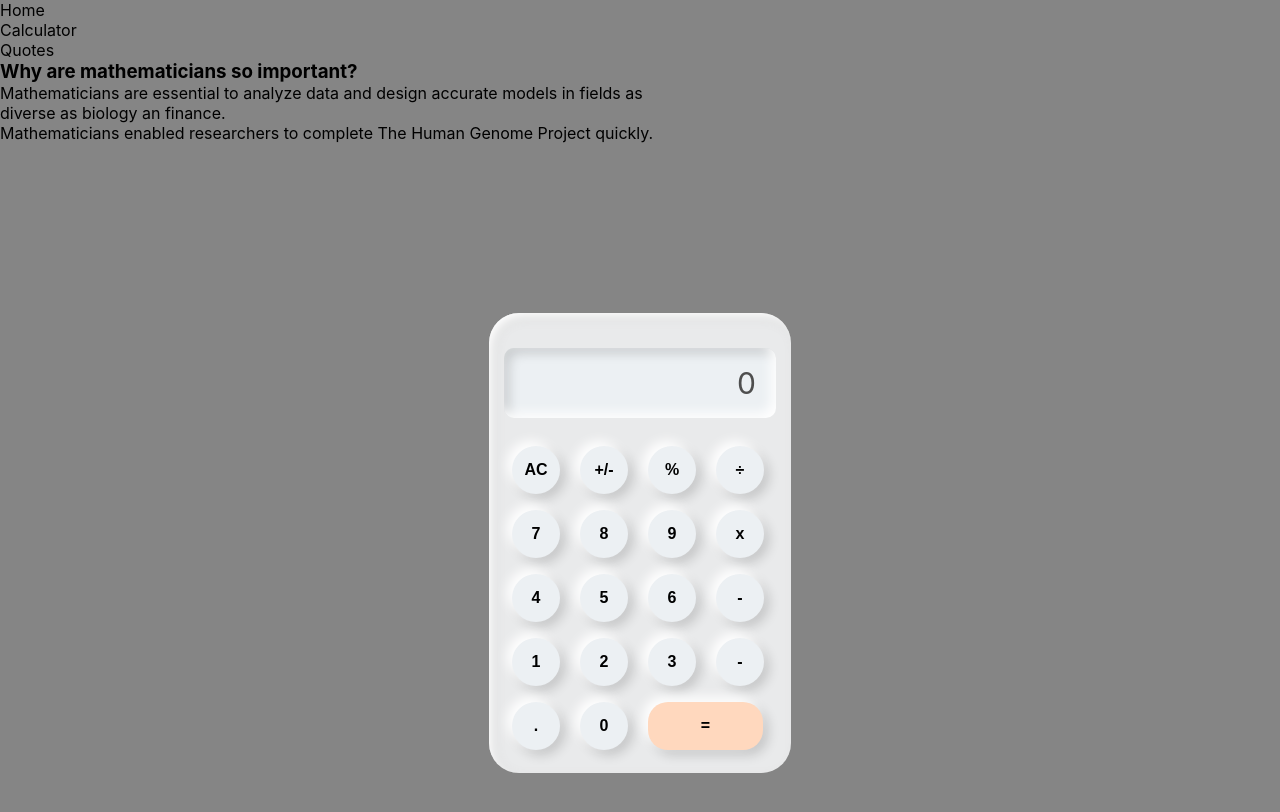
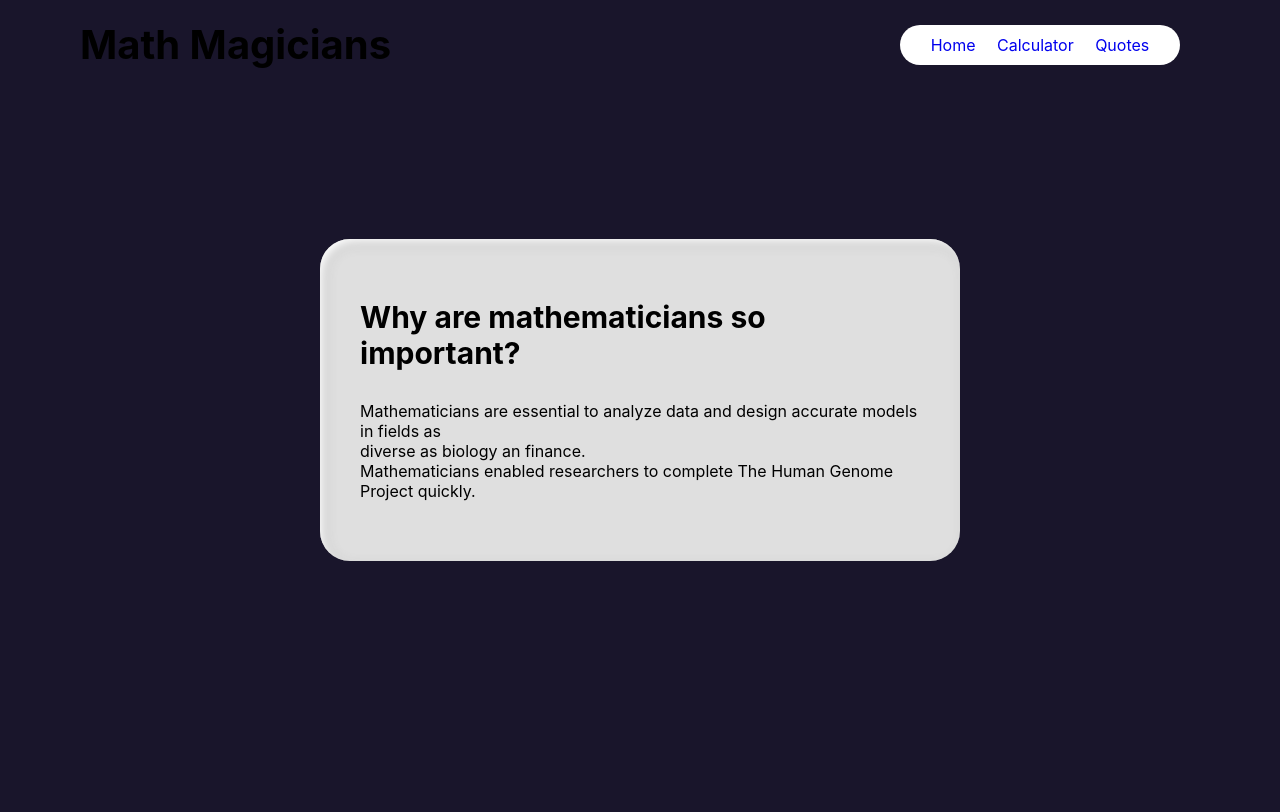
Before and after one commit to joel-kalema/Math-Magicians, a React (Create React App) app: page /quote in a window 1280 px wide. Shown: the top 812 px of the page. Built offline with nearby package versions, Linux system fonts and the light colour scheme.

Commit message:
Added the style

```diff
--- a/package.json
+++ b/package.json
@@ -10,6 +10,7 @@
     "big.js": "^6.1.1",
     "react": "^18.0.0",
     "react-dom": "^18.0.0",
+    "react-router-dom": "^6.3.0",
     "react-scripts": "5.0.1",
     "web-vitals": "^2.1.4"
   },
--- a/src/App.css
+++ b/src/App.css
@@ -3,5 +3,67 @@
 }
 
 body {
-  background-color: rgb(133, 133, 133);
+  background-color: rgb(25, 21, 43);
 }
+
+a {
+  text-decoration: none;
+}
+
+nav {
+  width: 100%;
+  position: fixed;
+  display: flex;
+  justify-content: space-between;
+  align-items: center;
+  padding: 20px 80px;
+}
+
+nav h1 {
+  font-size: 40px;
+}
+
+nav ul {
+  display: flex;
+  justify-content: space-around;
+  align-items: center;
+  background-color: #fff;
+  width: 25%;
+  margin-right: 20px;
+  padding: 10px 20px;
+  border-radius: 30px;
+  -webkit-border-radius: 30px;
+  -moz-border-radius: 30px;
+  -ms-border-radius: 30px;
+  -o-border-radius: 30px;
+}
+
+nav ul li {
+  list-style: none;
+}
+
+.quote {
+  display: flex;
+  justify-content: center;
+  align-items: center;
+  width: 100%;
+  height: 80vh;
+  padding-top: 20vh;
+}
+
+.quote-container {
+  width: 50%;
+  background-color: rgb(223, 223, 223);
+  box-shadow: inset 5px 5px 12px #fff, inset 5px 5px 12px rgba(0, 0, 0, 0.281);
+  padding: 60px 40px;
+  border-radius: 30px;
+  -webkit-border-radius: 30px;
+  -moz-border-radius: 30px;
+  -ms-border-radius: 30px;
+  -o-border-radius: 30px;
+}
+
+.quote-container h1 {
+  font-size: 30px;
+  margin-bottom: 30px;
+}
--- a/src/App.js
+++ b/src/App.js
@@ -1,24 +1,21 @@
 import React from 'react';
 import './App.css';
+import { BrowserRouter as Router, Routes, Route } from 'react-router-dom';
 import Calculator from './component/calculator';
 import Nav from './component/navBar';
 import Quote from './component/Quote';
 
-class App extends React.Component {
-  constructor() {
-    super();
-    this.state = {};
-  }
-
-  render() {
-    return (
-      <div>
-        <Nav />
-        <Quote />
-        <Calculator />
-      </div>
-    );
-  }
+function App() {
+  return (
+    <Router>
+      <Nav />
+      <Routes>
+        <Route path="/quote" element={<Quote />} />
+        <Route path="/calculator" element={<Calculator />} />
+        {/* <Route path="/" element={<Home />} /> */}
+      </Routes>
+    </Router>
+  );
 }
 
 export default App;
--- a/src/component/Quote.js
+++ b/src/component/Quote.js
@@ -3,11 +3,13 @@ import React from 'react';
 import '../App.css';
 
 const Quote = () => (
-  <div>
-    <h3>Why are mathematicians so important?</h3>
-    <p>Mathematicians are essential to analyze data and design accurate models in fields as</p>
-    <p>diverse as biology an finance.</p>
-    <p>Mathematicians enabled researchers to complete The Human Genome Project quickly.</p>
+  <div className="quote">
+    <div className="quote-container">
+      <h1>Why are mathematicians so important?</h1>
+      <p>Mathematicians are essential to analyze data and design accurate models in fields as</p>
+      <p>diverse as biology an finance.</p>
+      <p>Mathematicians enabled researchers to complete The Human Genome Project quickly.</p>
+    </div>
   </div>
 );
 
--- a/src/component/calculator.css
+++ b/src/component/calculator.css
@@ -18,6 +18,7 @@ button {
 }
 
 .container {
+  padding-top: 10vh;
   height: 100vh;
   display: flex;
   justify-content: center;
--- a/src/component/navBar.js
+++ b/src/component/navBar.js
@@ -1,12 +1,14 @@
 import React from 'react';
+import { Link } from 'react-router-dom';
 import '../App.css';
 
 const Nav = () => (
   <nav>
+    <h1>Math Magicians</h1>
     <ul>
-      <li>Home</li>
-      <li>Calculator</li>
-      <li>Quotes</li>
+      <li><Link to="/">Home</Link></li>
+      <li><Link to="/calculator">Calculator</Link></li>
+      <li><Link to="/quote">Quotes</Link></li>
     </ul>
   </nav>
 );
```
Also changed, not shown: 1 other file (tests, documents, lock files or other folders).
